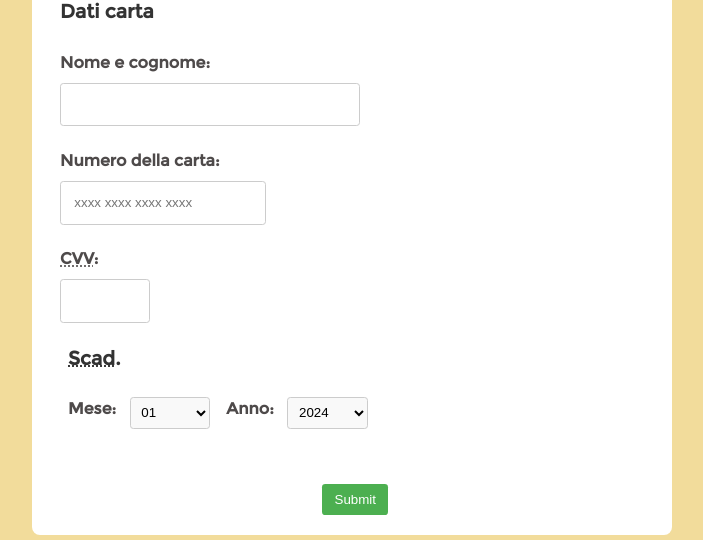
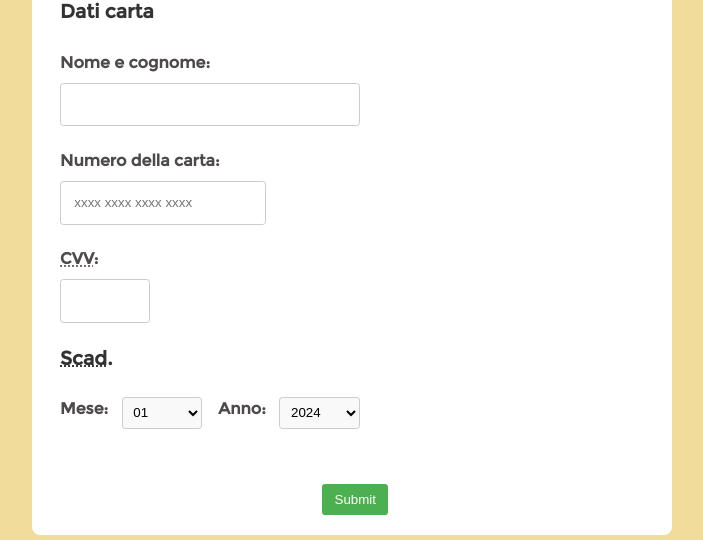
Before and after one commit to monkymiky/Progetto-Tec-Web, a PHP site: page /php/prenotazioni.php in a window 1280 px wide. Shown: the part 1562-2102 px from the top of the page, without its empty margins (288-991 px from the left). Run offline with PHP 8.4, Linux system fonts and the light colour scheme; data that the repository does not hold is empty.

Commit message:
aggiustato padding scadenza carta in pagina prenotazioni

```diff
--- a/css/style.css
+++ b/css/style.css
@@ -1329,6 +1329,9 @@ FORM PRENOTAZIONI
   justify-content: space-between;
   width: 100%;
 }
+#scadenzaCarta {
+  padding-left: 0;
+}
 
 .reservation-page #spanCVV,
 .reservation-page #scadenzaCarta {
```
